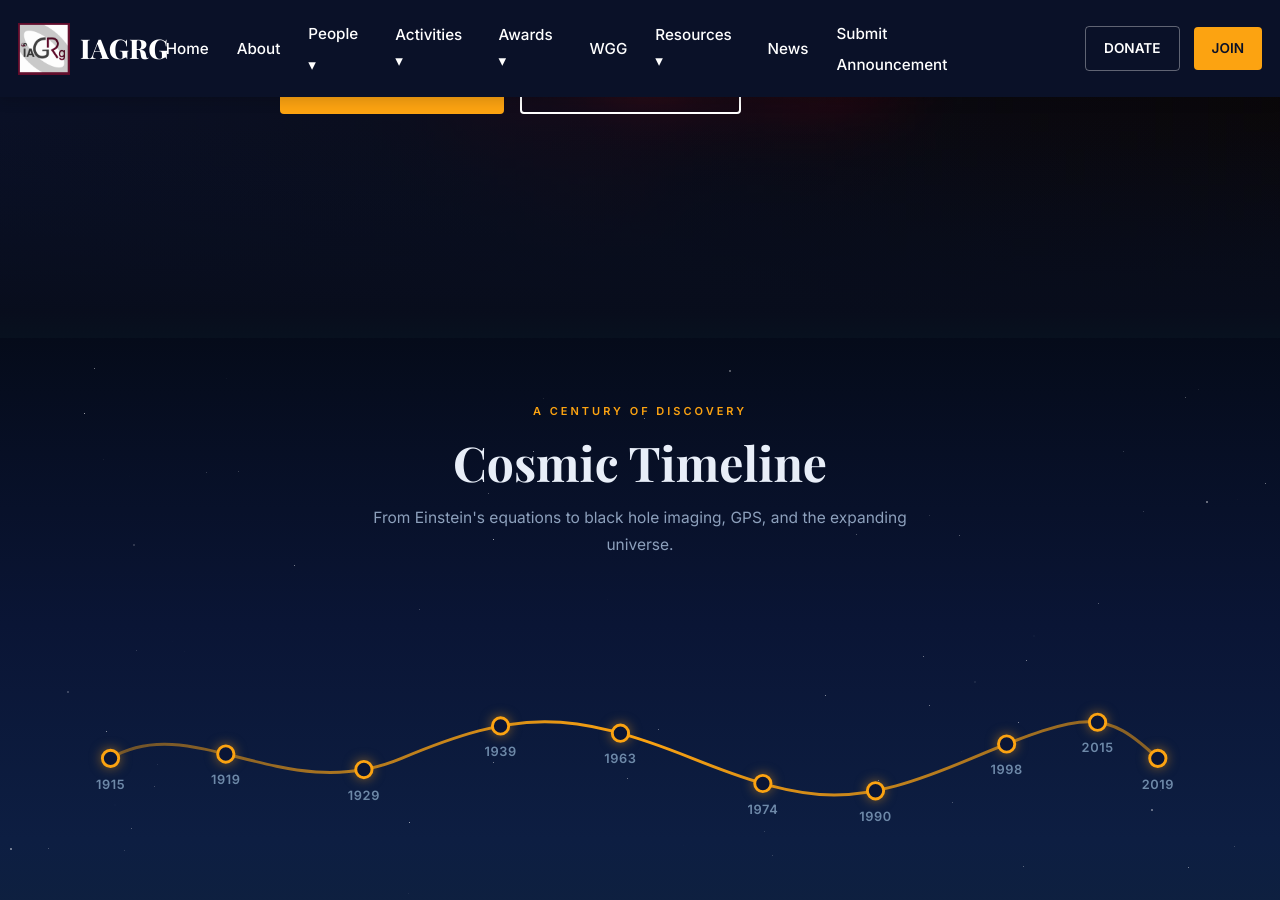
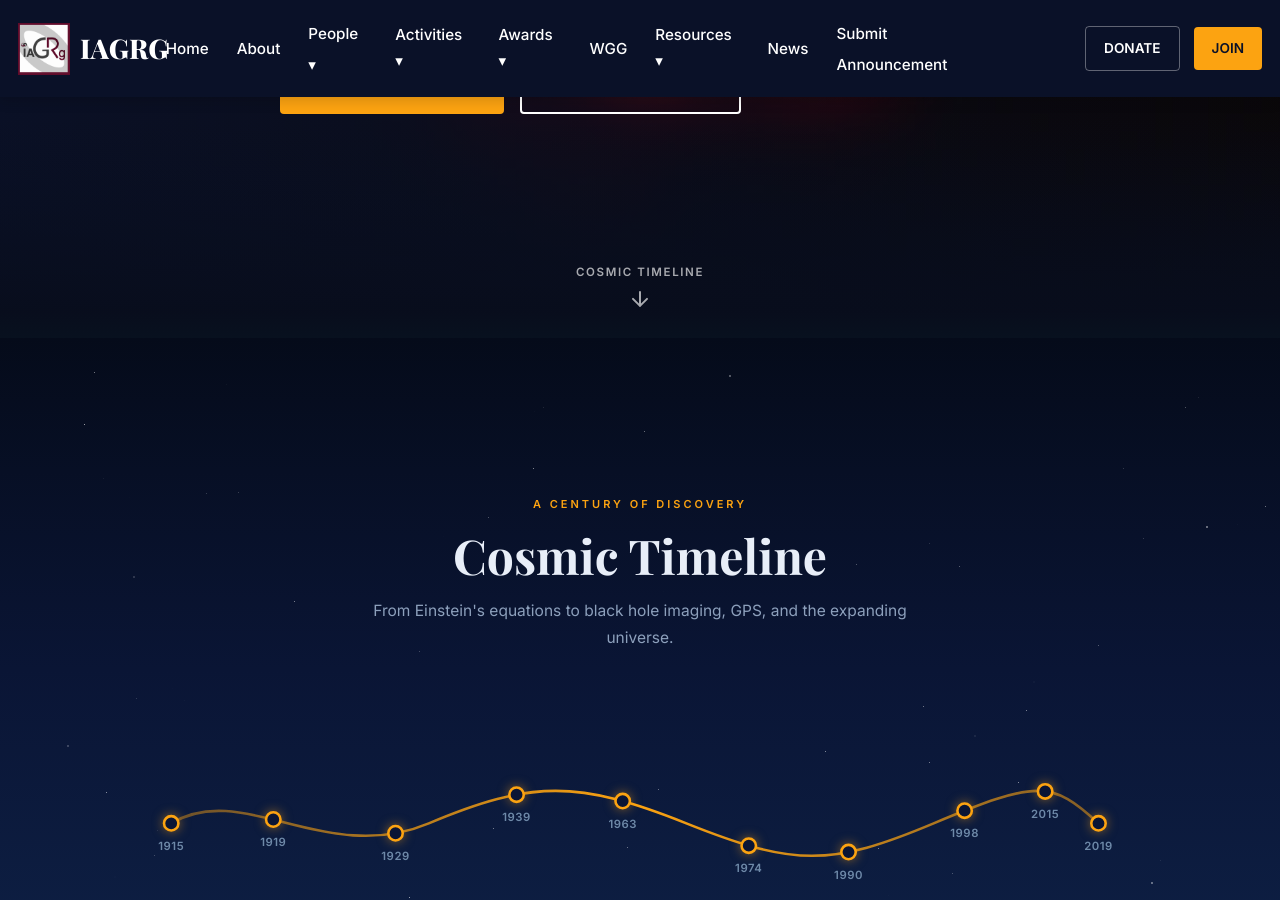
Before and after one commit to georgewane/IAGRG, a Jekyll site: the page built from index.md, in a window 1280 px wide and 900 px high, scrolled down 587 px. Built offline with Jekyll 4.4.1, drawn with Linux system fonts in a browser that asks for light colours.

Commit message:
hero image padding was changed and the ctb padding changed and the arrow for mobile also added in the style

```diff
--- a/assets/css/style.css
+++ b/assets/css/style.css
@@ -351,12 +351,14 @@ h4 {
    Homepage opening visual section.
 ================================================== */
 
-.hero-immersive{
+.hero-immersive {
+  height: 92vh;
   min-height: 92vh;
   background-size: cover;
   background-position: center;
   position: relative;
   overflow: hidden;
+  scroll-snap-align: start;
 }
 
 /* Seamless bleed from hero into cosmic timeline */
@@ -1556,19 +1558,23 @@ h4 {
 ====================================== */
 
 #ctb {
-  background:linear-gradient(180deg,#050b1a 0%,#0a1535 40%,#0d1e42 70%,#10243a 100%);
-  padding:64px 0 48px;
-  overflow:hidden;
-  position:relative;
-  font-family:'Inter',sans-serif;
-  margin-top: 0 px;
+  background: linear-gradient(180deg,#050b1a 0%,#0a1535 40%,#0d1e42 70%,#10243a 100%);
+  padding: 64px 0 48px;
+  overflow: hidden;
+  position: relative;
+  font-family: 'Inter', sans-serif;
   z-index: 2;
-   opacity:0;
-  transform:translateY(28px);
+  opacity: 0;
+  transform: translateY(28px);
   transition:
     opacity .9s ease,
     transform .9s cubic-bezier(.22,1,.36,1);
   will-change: opacity, transform;
+  scroll-snap-align: start;
+  min-height: 92vh;
+  display: flex;
+  flex-direction: column;
+  justify-content: center;
 }
 #ctb.visible{
   opacity:1;
@@ -1801,3 +1807,77 @@ h4 {
     font-size: 0.96rem;
   }
 }
+/* ==================================================
+   SCROLL HINTS — shared base + per-section overrides
+================================================== */
+
+/* Shared base for both hints */
+.hero-scroll-hint,
+.ctb-scroll-hint {
+  position: absolute;
+  bottom: 2.2rem;
+  left: 50%;
+  transform: translateX(-50%);
+  display: flex;
+  flex-direction: column;
+  align-items: center;
+  gap: 5px;
+
+  cursor: pointer;
+  text-decoration: none;
+  user-select: none;
+  z-index: 3;
+
+  /* Smooth fade in/out */
+  opacity: 1;
+  transition: color 0.2s ease, opacity 0.4s ease;
+
+  animation: hintFloat 2.2s ease-in-out infinite;
+}
+
+/* Hero hint — white on dark photo */
+.hero-scroll-hint {
+  color: rgba(255, 255, 255, 0.65);
+}
+.hero-scroll-hint:hover {
+  color: #fca311;
+}
+
+/* CTB hint — gold-tinted on dark starfield */
+.ctb-scroll-hint {
+  color: rgba(252, 163, 17, 0.6);
+}
+.ctb-scroll-hint:hover {
+  color: rgba(252, 163, 17, 1);
+}
+
+.hint-label {
+  font-size: 0.72rem;
+  font-weight: 700;
+  letter-spacing: 0.14em;
+  text-transform: uppercase;
+}
+
+.hint-arrow {
+  display: block;
+}
+
+@keyframes hintFloat {
+  0%, 100% { transform: translateX(-50%) translateY(0);   }
+  50%       { transform: translateX(-50%) translateY(7px); }
+}
+
+/* Hidden state — used by JS to fade hints in/out */
+.hint-hidden {
+  opacity: 0 !important;
+  pointer-events: none;
+}
+
+/* ==================================================
+   RESPONSIVE — simplify hint on very small phones
+================================================== */
+@media (max-width: 480px) {
+  .hint-label {
+    display: none; /* just the arrow on very small screens */
+  }
+}
```
